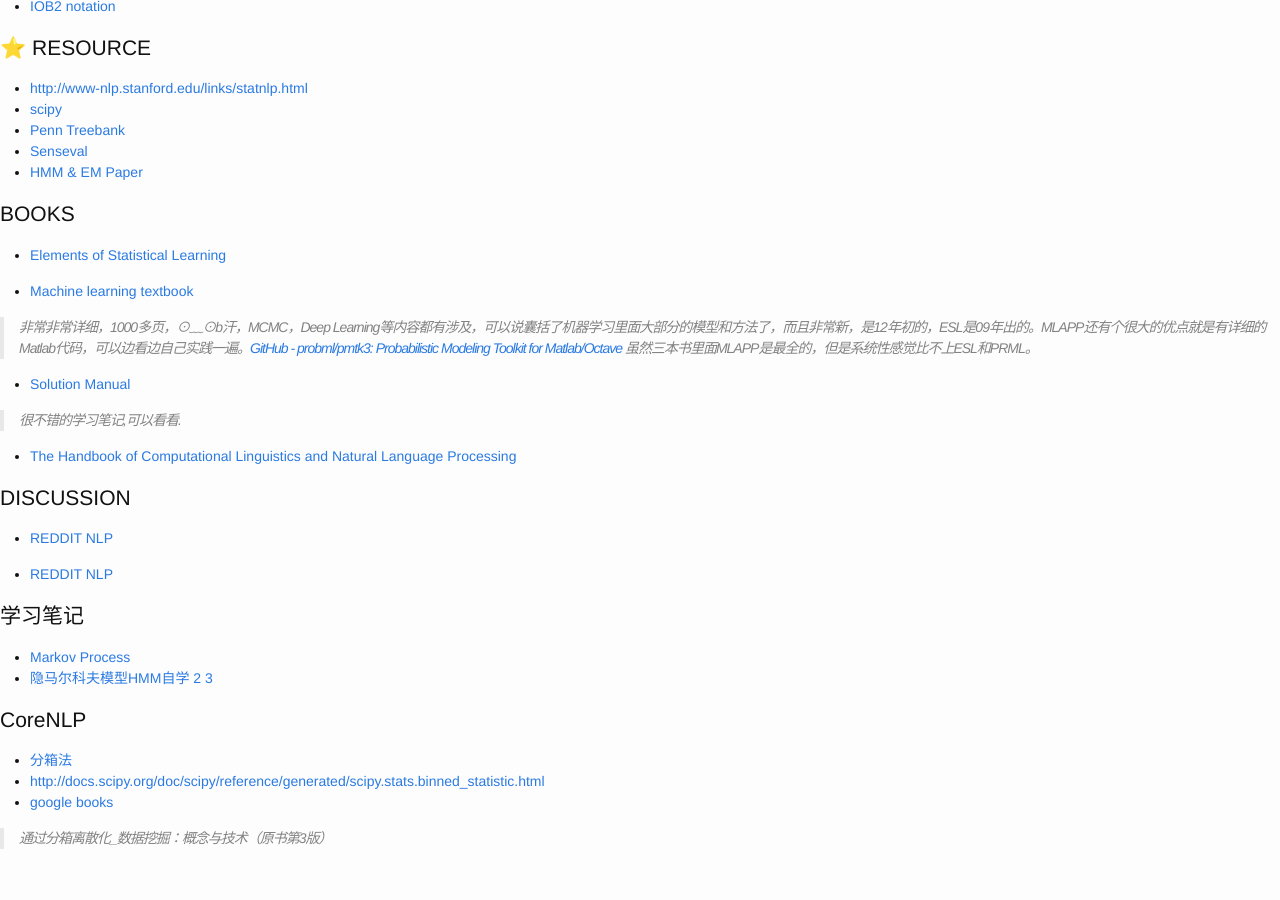
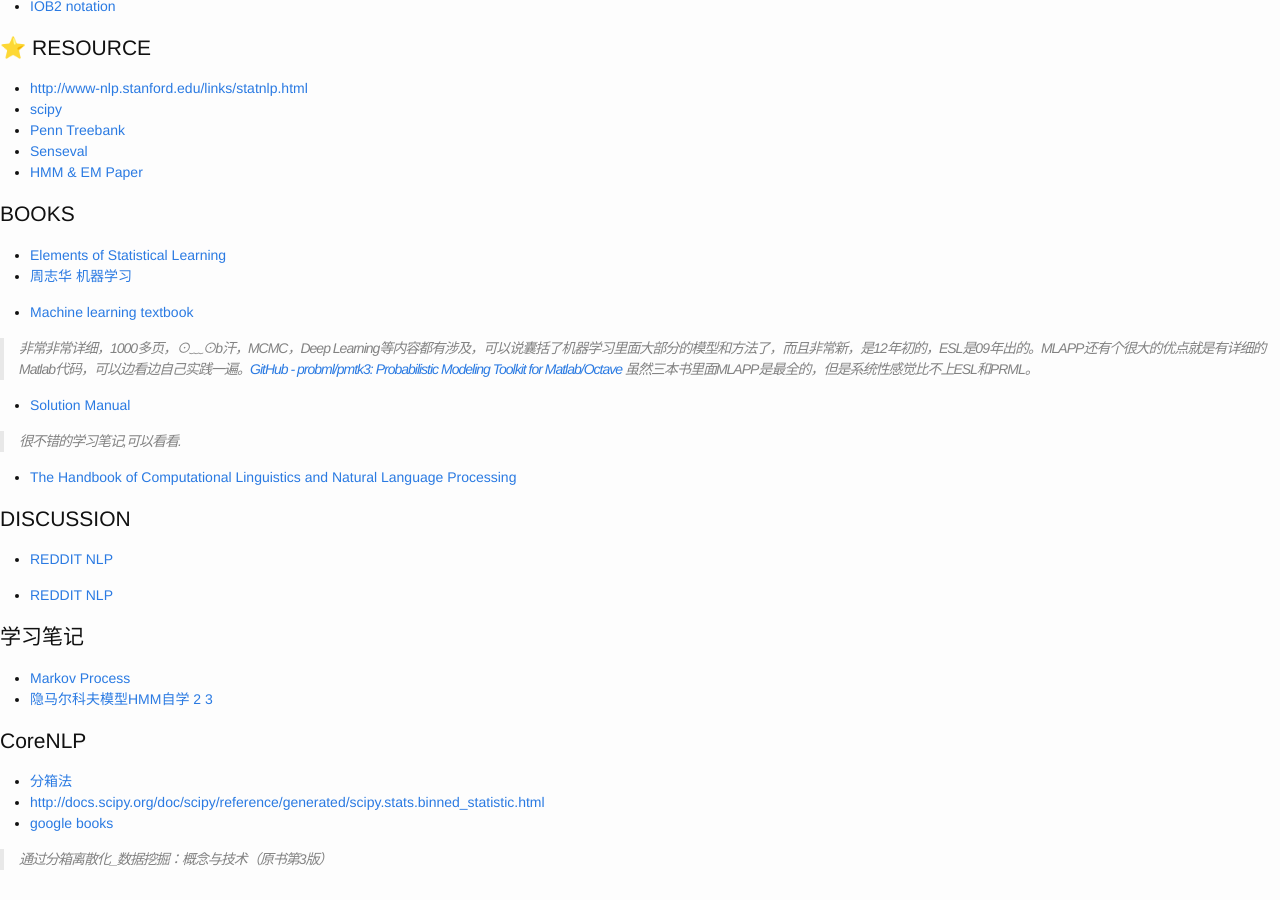
Before and after one commit to cnwarden/cnwarden.github.io, a Jekyll site: the page built from ml/index.md, in a window 1280 px wide and 900 px high, scrolled down 2250 px. Built offline with Jekyll 4.4.1, drawn with Linux system fonts in a browser that asks for light colours; emoji names are drawn with the system emoji font; before the commit the page ends 3129 px from its top, so only the background shows below that.

Commit message:
Update index.md

```diff
--- a/ml/index.md
+++ b/ml/index.md
@@ -89,6 +89,7 @@ Stanford relation extractor is a Java implementation to find relations between t
 # BOOKS
 
 * [Elements of Statistical Learning](#)
+* [周志华 机器学习](https://www.zhihu.com/question/39945249)
 
 * [Machine learning textbook](https://www.cs.ubc.ca/~murphyk/MLbook/)
 
```
